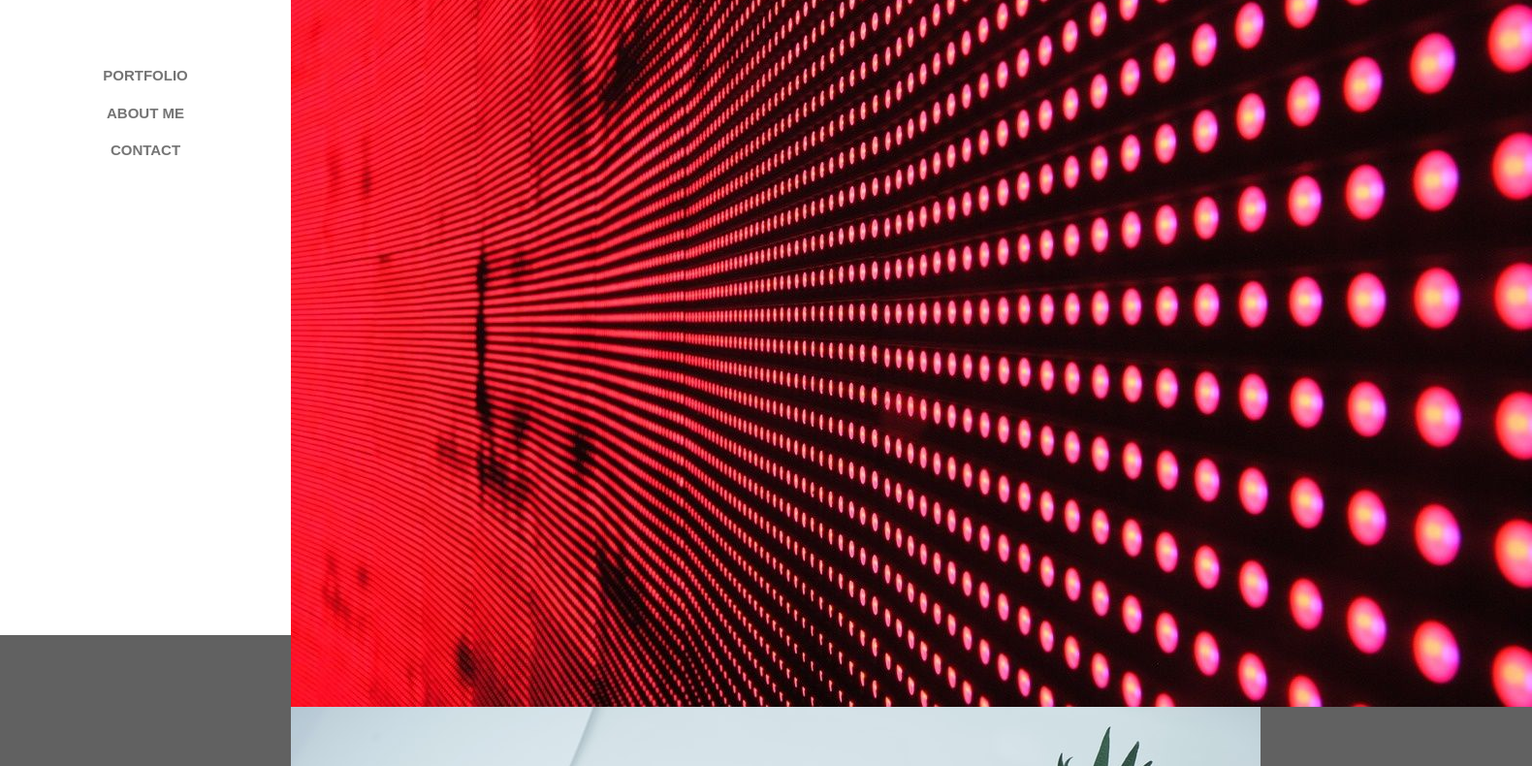
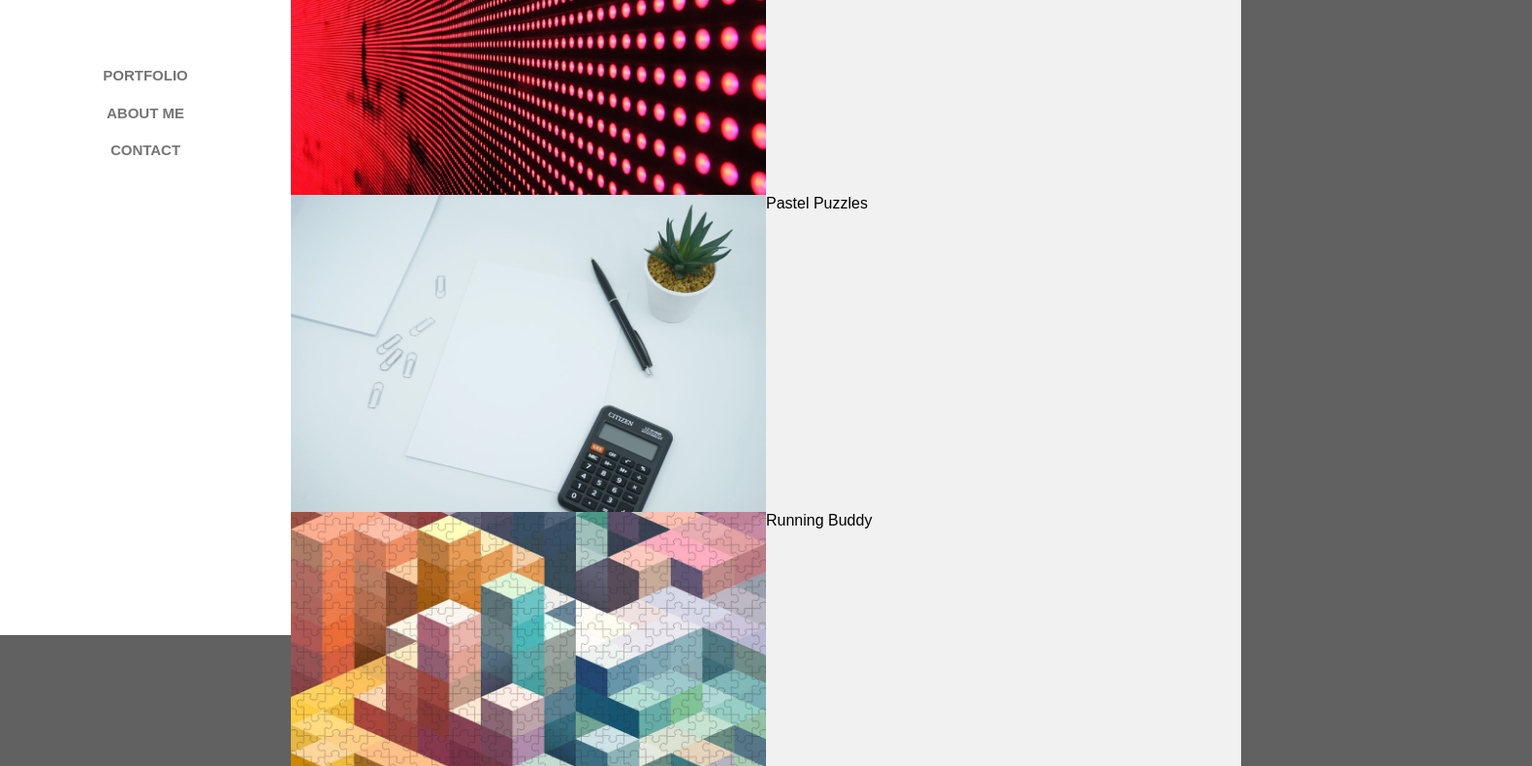
Before and after one commit to cmurphgarv/Portfolio, a plain HTML site: page index.html in a window 1280 px wide. Shown: the part 145-935 px from the top of the page at 97% size, 1580 px wide, since content can reach past the window. Drawn offline with Linux system fonts and the light colour scheme.

Commit message:
portfolio images sized correctly in flexbox

```diff
--- a/assets/css/style.css
+++ b/assets/css/style.css
@@ -68,8 +68,22 @@ a:hover {
     width: 100%;
 }
 
-.portfolio:first-child {
+.portfolio img:first-child {
     width: 100%;
+    opacity: 1;
+    transition: .5s ease;
+    backface-visibility: hidden;
+}
+
+.portfolio img:nth-child(n+2) {
+    width: 50%;
+    opacity: 1;
+    transition: .5s ease;
+    backface-visibility: hidden;
+}
+
+.portfolio img:hover {
+
 }
 
 .about-me {
--- a/index.html
+++ b/index.html
@@ -21,10 +21,15 @@
     <!--Portfolio Images and Links-->
 
     <div class="portfolio" id="portfolio">
+        <div class="port-img-text">Surf Report</div>
         <img src="./assets/images/surf1.jpg" alt="Ocean Wave"/>
+        <div class="port-img-text">LED Wall</div>
         <img src="./assets/images/ledWall.jpg" alt="LED Wall of lights"/>
+        <div class="port-img-text">Calculator</div>
         <img src="./assets/images/calculator.jpg" alt="Calculator on a Table"/>
+        <div class="port-img-text">Pastel Puzzles</div>
         <img src="./assets/images/puzzle.jpg" alt="Puzzle Piece Art in Pastels"/>
+        <div class="port-img-text">Running Buddy</div>
         <img src="./assets/images/run2.jpg" alt="Open Road in Sunlight"/>
     </div>
 
```
